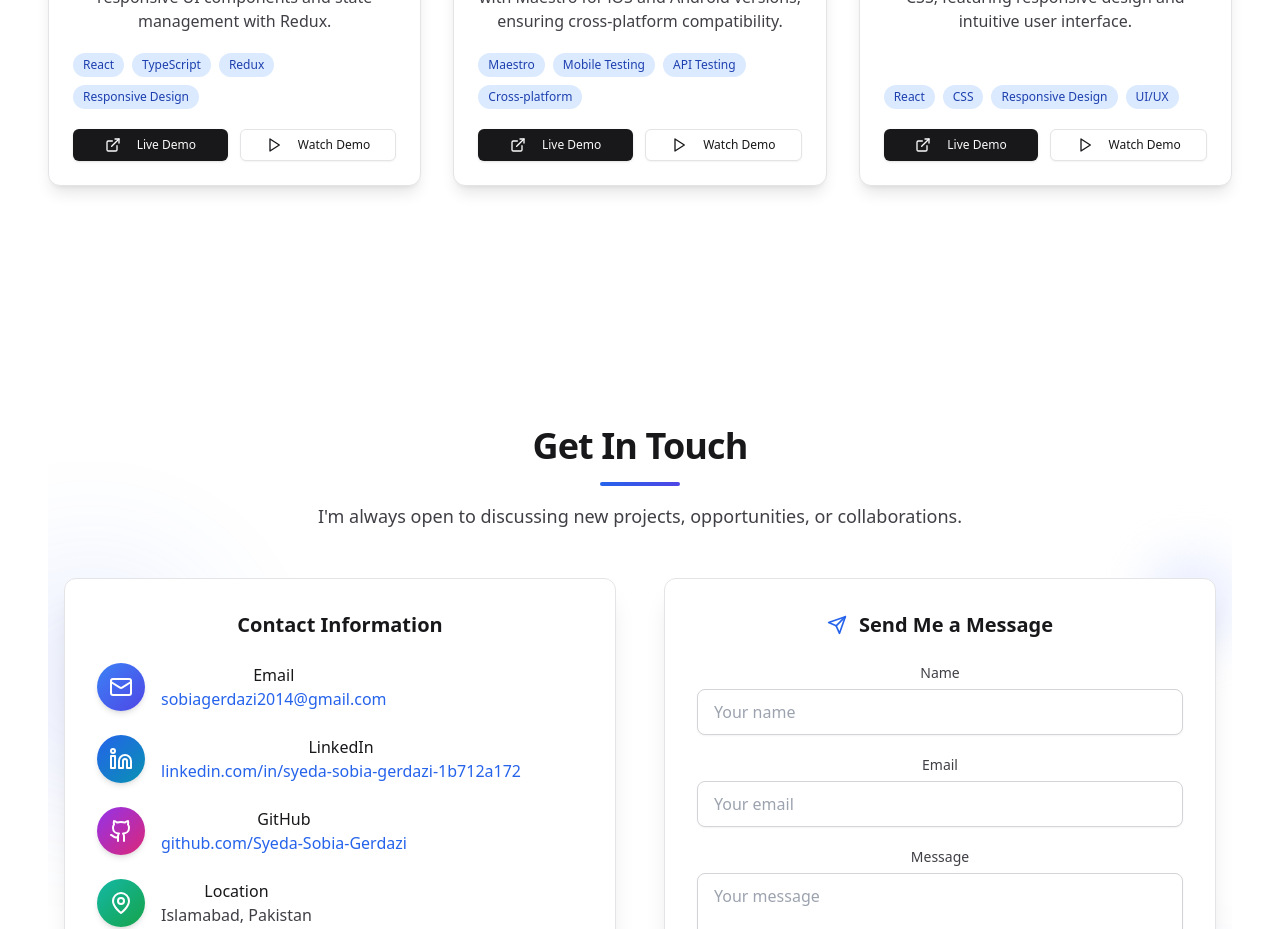
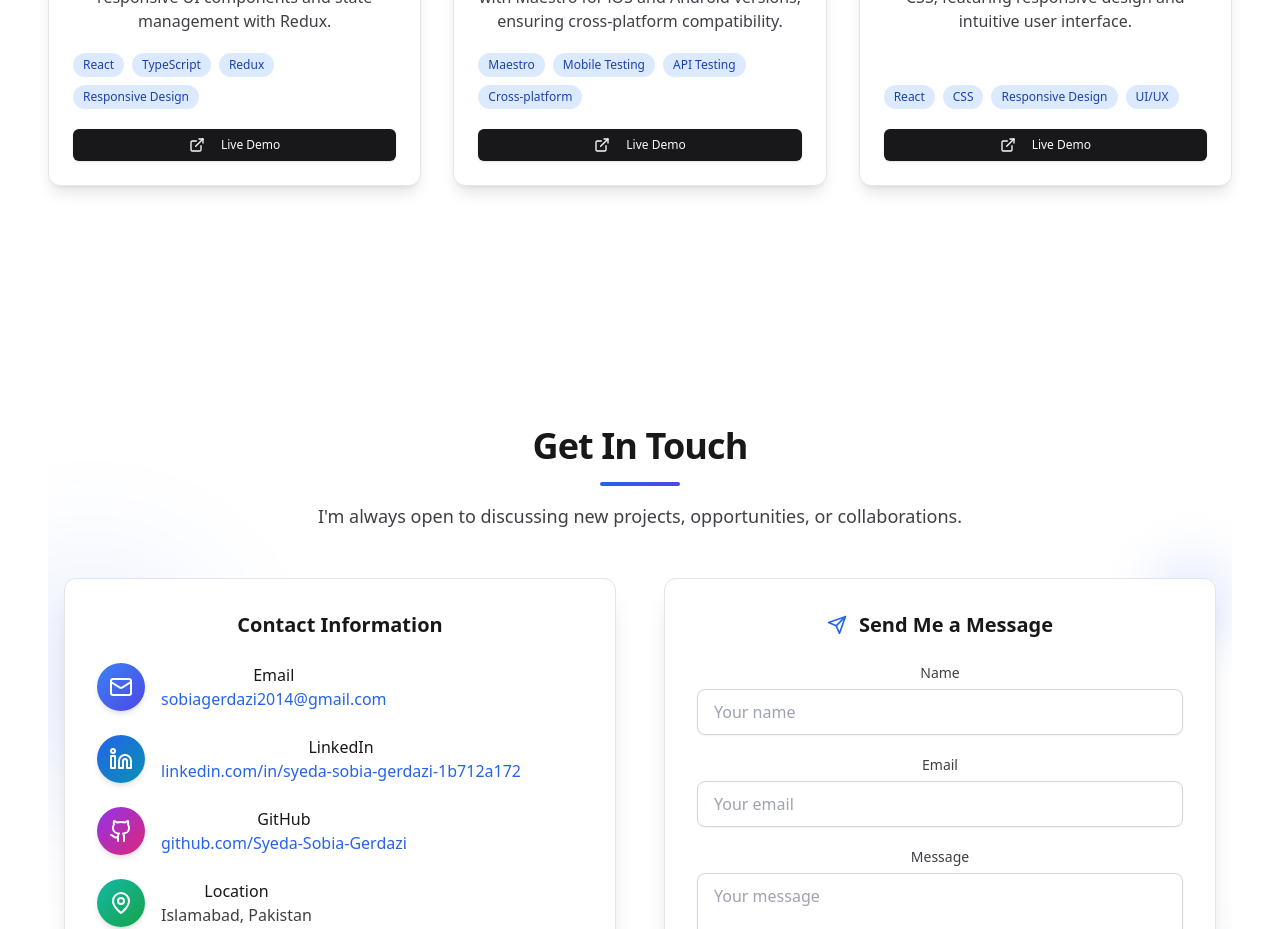
Before and after one commit to Syeda-Sobia-Gerdazi/portfolio-sobia, a React (Vite) app: page / in a window 1280 px wide. Shown: the part 5640-6569 px from the top of the page. Built offline with nearby package versions, Linux system fonts and the light colour scheme.

Commit message:
Portfolio-update

```diff
--- a/src/components/sections/Projects.tsx
+++ b/src/components/sections/Projects.tsx
@@ -116,12 +116,12 @@ const Projects: React.FC = () => {
                       </a>
                     </Button>
                   )}
-                  {project.videoLink && (
+                  {/* {project.videoLink && (
                     <Button variant="outline" size="sm" className="flex-1" onClick={() => openVideo(project.videoLink!)}>
                       <PlayIcon className="h-4 w-4 mr-2" />
                       Watch Demo
                     </Button>
-                  )}
+                  )} */}
                 </div>
               </div>
             </div>
```
